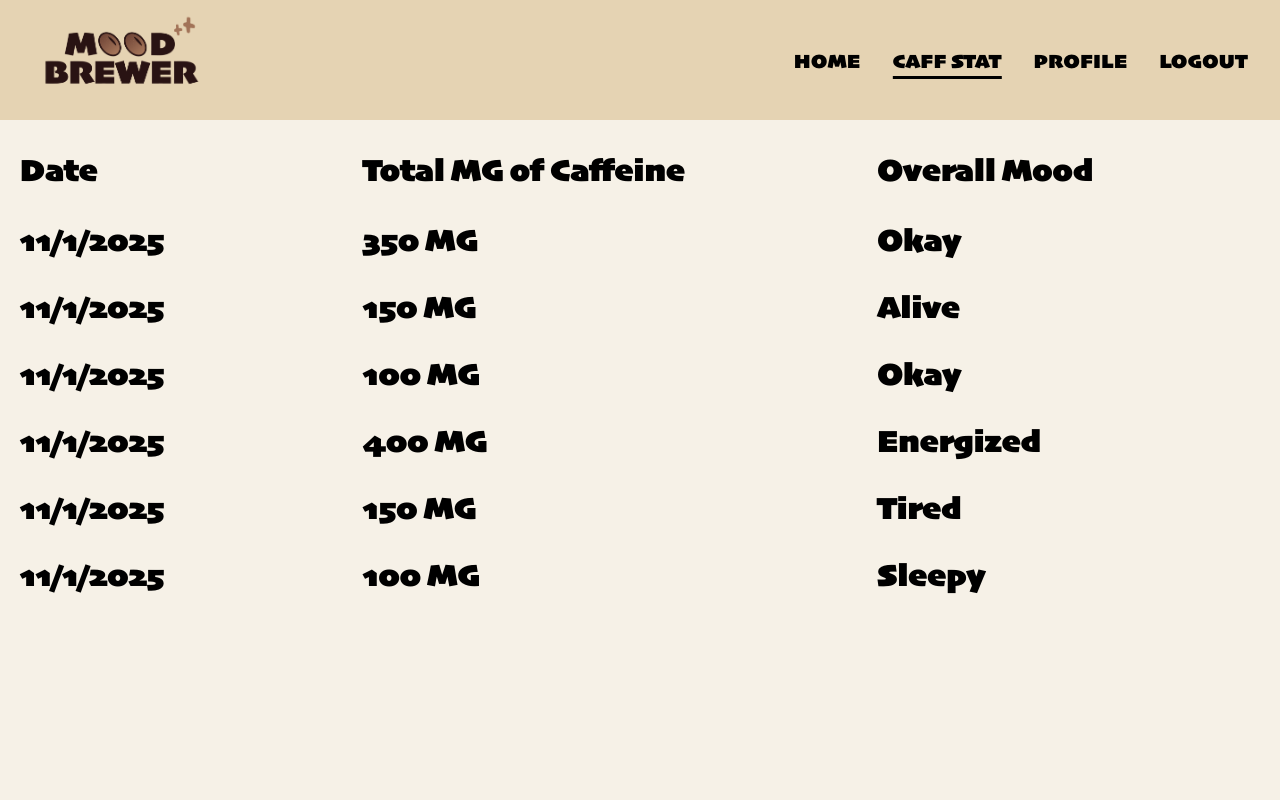
After one commit to chuongCode/mood-brewer, a Flask app: page /caff-stat in a window 1280 px wide. The commit adds this page. Run offline with Flask 3, Linux system fonts and the light colour scheme; the visitor is signed in with stand-in values (Sample User, id 1).

Commit message:
Caff stat page MVP

```diff
--- a/app.py
+++ b/app.py
@@ -136,5 +136,18 @@ def logout():
 def profile():
     return render_template('profile.html')
 
+@app.route('/caff-stat')
+@login_required
+def caff_stat():
+    caffeine_data = [
+        {"date": "11/1/2025", "total_mg": "350 MG", "overall_mood": "Okay"},
+        {"date": "11/1/2025", "total_mg": "150 MG", "overall_mood": "Alive"},
+        {"date": "11/1/2025", "total_mg": "100 MG", "overall_mood": "Okay"},
+        {"date": "11/1/2025", "total_mg": "400 MG", "overall_mood": "Energized"},
+        {"date": "11/1/2025", "total_mg": "150 MG", "overall_mood": "Tired"},
+        {"date": "11/1/2025", "total_mg": "100 MG", "overall_mood": "Sleepy"}
+    ]
+    return render_template('caff_stat.html', caffeine_data=caffeine_data)
+
 if __name__ == '__main__':
     app.run(debug=True)
--- /dev/null
+++ b/static/css/caff-stat.css
@@ -0,0 +1,60 @@
+.table {
+    width: 100%;
+    border-collapse: separate;
+    border-spacing: 0 5px;
+    margin-top: 0;
+    table-layout: fixed;
+}
+
+.table th {
+    color: #000;
+    font-weight: bold;
+    text-align: left;
+    padding: 15px 0;
+    border: none;
+    font-size: 2em;
+}
+
+.table td {
+    padding: 12px 0;
+    border: none;
+    font-size: 2em;
+}
+
+.container {
+    max-width: 1200px;
+    padding: 10px 20px;
+}
+
+.table-hover tbody tr:hover {
+    background-color: transparent;
+}
+
+.table thead th {
+    border: none;
+}
+
+.table td, .table th {
+    border: none;
+}
+
+/* Fixed column widths */
+.table th:nth-child(1),
+.table td:nth-child(1) {
+    width: 200px;
+}
+
+.table th:nth-child(2),
+.table td:nth-child(2) {
+    width: 300px;
+}
+
+.table th:nth-child(3),
+.table td:nth-child(3) {
+    width: 200px;
+}
+
+h2 {
+    color: #4a3c31;
+    font-weight: bold;
+}
--- a/static/css/components/container_box.css
+++ b/static/css/components/container_box.css
@@ -45,7 +45,7 @@
     left: 0;
     width: 100%;
     height: 100%;
-    background-image: url('../../images/loginbackground.png');
+    background-image: url('../../images/coffeebackground.png');
     background-size: cover;
     background-position: center;
     background-repeat: no-repeat;
--- a/static/css/style.css
+++ b/static/css/style.css
@@ -1,5 +1,3 @@
-/* Base styles */
-/* Custom Fonts */
 @font-face {
     font-family: 'Skia';
     src: url('../fonts/Skia CC Black.ttf') format('truetype');
--- a/static/js/container_box.js
+++ b/static/js/container_box.js
@@ -4,7 +4,7 @@ document.addEventListener('DOMContentLoaded', function() {
 
     // Create a new image object to preload the background
     const bgImage = new Image();
-    bgImage.src = '/static/images/loginbackground.png';
+    bgImage.src = '/static/images/coffeebackground.png';
 
     // Show the container once the image is loaded
     bgImage.onload = function() {
--- a/templates/base.html
+++ b/templates/base.html
@@ -22,6 +22,8 @@
         }
 
         main {
+            background-color: #F6F1E7;
+            font-family: 'Skia', Arial, sans-serif;
             flex: 1;
             margin-top: 15vh;
             position: relative;
--- /dev/null
+++ b/templates/caff_stat.html
@@ -0,0 +1,31 @@
+{% extends "base.html" %}
+{% from 'components/nav.html' import nav %}
+
+{% block styles %}
+<link rel="stylesheet" href="{{ url_for('static', filename='css/components/navbar.css') }}">
+<link rel="stylesheet" href="{{ url_for('static', filename='css/caff-stat.css') }}">
+{% endblock %}
+
+{% block content %}
+{{ nav() }}
+<div class="container">
+    <table class="table">
+        <thead>
+            <tr>
+                <th>Date</th>
+                <th>Total MG of Caffeine</th>
+                <th>Overall Mood</th>
+            </tr>
+        </thead>
+        <tbody>
+            {% for entry in caffeine_data %}
+            <tr>
+                <td>{{ entry.date }}</td>
+                <td>{{ entry.total_mg }}</td>
+                <td>{{ entry.overall_mood }}</td>
+            </tr>
+            {% endfor %}
+        </tbody>
+    </table>
+</div>
+{% endblock %}
--- a/templates/profile.html
+++ b/templates/profile.html
@@ -46,8 +46,8 @@
 
     <div class="profile-image-container">
         <img src="{{ url_for('static', filename='images/Asset_Cafe 1.png') }}" alt="Coffee Cup" class="coffee-image">
-        <img src="{{ url_for('static', filename='images/Leaf.png') }}" class="leaf top-left">
-        <img src="{{ url_for('static', filename='images/leaf2.png') }}" class="leaf bottom-right">
+        <img src="{{ url_for('static', filename='images/leaf3.png') }}" class="leaf top-left">
+        <img src="{{ url_for('static', filename='images/leaf3.png') }}" class="leaf bottom-right">
     </div>
 </div>
 {% endblock %}
```
Also changed, not shown: static/css/profile.css (+26 -6 lines), static/images/coffeebackground.png (renamed from static/images/loginbackground.png).
